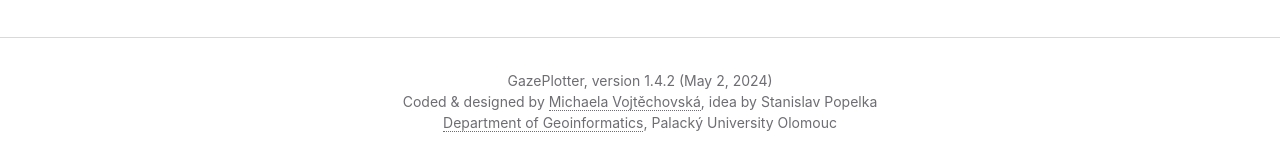
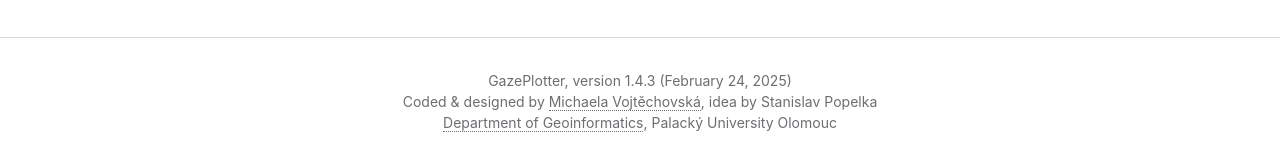
Before and after one commit to misavojte/GazePlotter, a SvelteKit app: page / in a window 1280 px wide. Shown: the part 1871-2031 px from the top of the page. Built offline with nearby package versions, Linux system fonts and the light colour scheme.

Commit message:
:bookmark: Bump version to 1.4.3 and update release date

```diff
--- a/package.json
+++ b/package.json
@@ -1,6 +1,6 @@
 {
   "name": "gazeplotter",
-  "version": "1.4.2",
+  "version": "1.4.3",
   "license": "GPL-3.0-only",
   "description": "Gazeplotter is a Svelte application for visualizing eye-tracking data.",
   "repository": {
--- a/src/routes/+page.svelte
+++ b/src/routes/+page.svelte
@@ -139,7 +139,7 @@
 </main>
 <footer class="border-t">
   <div>
-    <p>GazePlotter, version 1.4.2 (May 2, 2024)</p>
+    <p>GazePlotter, version 1.4.3 (February 24, 2025)</p>
     <p>
       Coded & designed by <a href="https://vojtechovska.com" target="_blank"
         >Michaela Vojtěchovská</a
```
Also changed, not shown: 1 other file (tests, documents, lock files or other folders).
